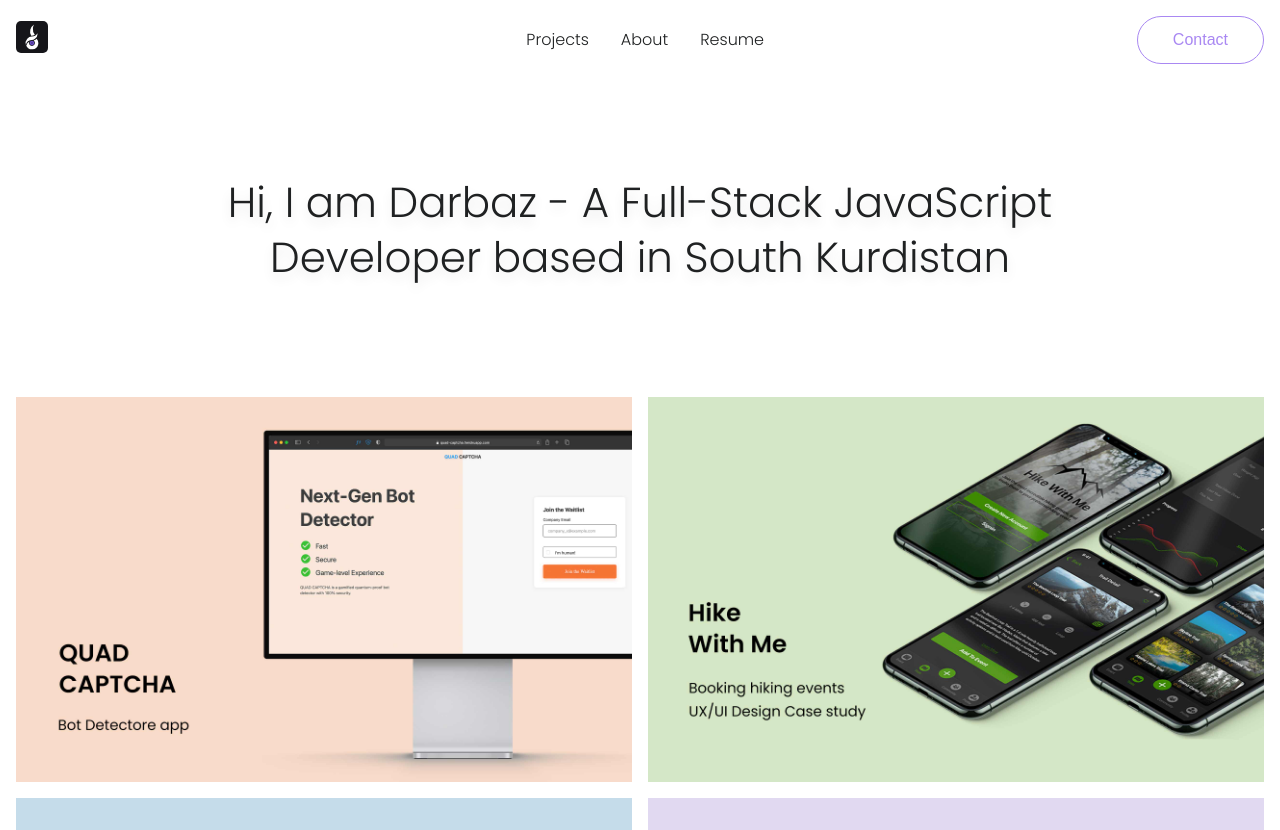
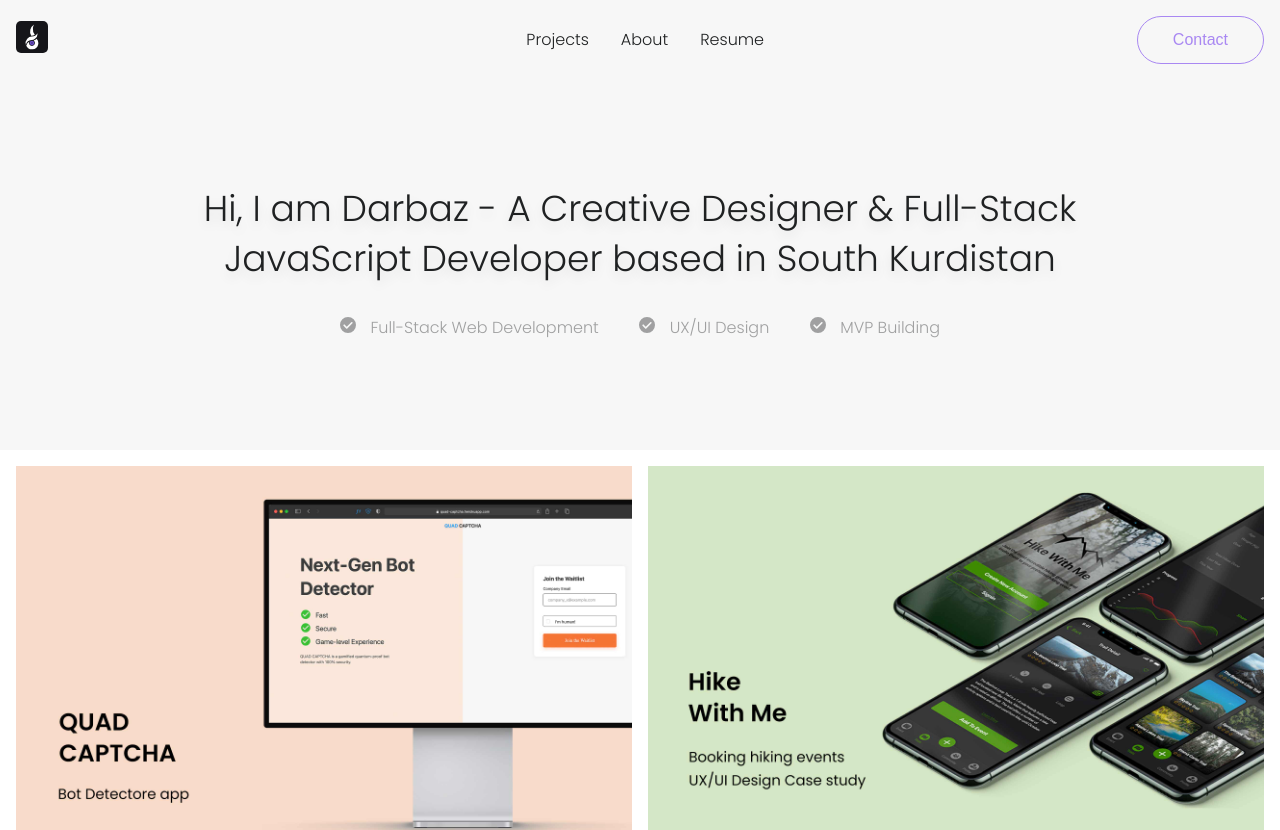
Before and after one commit to darbazali/darbazali.com, a React (Create React App) app: page / in a window 1280 px wide. Shown: the top 830 px of the page. Built offline with nearby package versions, Linux system fonts and the light colour scheme; no server answers.

Commit message:
new Hero

```diff
--- a/src/App.js
+++ b/src/App.js
@@ -11,7 +11,7 @@ const Modal = lazy(() => import('./components/Modal'))
 const GithubAPI = lazy(() => import('./sections/GithubAPI'))
 const Certifications = lazy(() => import('./sections/Certifications'))
 const Hero = lazy(() => import('./sections/Hero'))
-const Services = lazy(() => import('./sections/Services'))
+
 const WhyMe = lazy(() => import('./sections/WhyMe'))
 
 // const Home = lazy(() => import('./screens/Home'))
@@ -61,7 +61,7 @@ const App = () => {
           <Route exact path='/hike-with-me' component={HikeWithMe} />
           <Route exact path='/quad-captcha' component={QuadCaptcha} /> */}
         </Switch>
-        {/* <Footer /> */}
+        <Footer />
         {isModalOpen ? (
           <Modal onRequestClose={toggleModal} isVisible={isModalOpen} />
         ) : (
@@ -75,10 +75,11 @@ const App = () => {
 const Home = () => {
   return (
     <>
-      <h1 className='headline container'>
+      {/* <h1 className='headline container'>
         Hi, I am Darbaz - A Full-Stack JavaScript Developer based in South
         Kurdistan
-      </h1>
+      </h1> */}
+      <Hero />
 
       <div className='projects container flex flex-fd-c'>
         <ProjectQuadCaptcha />
@@ -89,10 +90,9 @@ const Home = () => {
         <ProjectHeatMap />
       </div>
 
-      {/* <Services /> */}
-
       <GithubAPI />
       <Certifications />
+      <WhyMe />
     </>
   )
 }
--- a/src/sections/Hero.js
+++ b/src/sections/Hero.js
@@ -1,26 +1,30 @@
 import React from 'react'
+import checkIcon from '../assets/ICON/check_icon.svg'
 
-const styles = {
-  maxWidth: '770px',
-  textAlign: 'center',
-  margin: '0 auto',
-}
 const Hero = () => {
   return (
-    <div>
-      <div style={styles}>
-        <h4
-          style={{ fontWeight: '400', marginTop: '-50px', opacity: '0.8' }}
-        >{`{Hello, World}`}</h4>
+    <div id='hero'>
+      <h1>
+        Hi, I am Darbaz - A Creative Designer &amp; Full-Stack JavaScript
+        Developer based in South Kurdistan
+      </h1>
 
-        <h2>This is Darbaz</h2>
+      <ul className='flex flex-jc-sb'>
+        <li>
+          <img src={checkIcon} alt='check icon' height='16' width='16' />{' '}
+          Full-Stack Web Development
+        </li>
 
-        <p style={{ maxWidth: '710px', margin: '0 auto' }}>
-          A creative designer and developer based in South Kurdistan. I love
-          white space, open-sourcing, solving interesting problems, and building
-          muscles along the way.
-        </p>
-      </div>
+        <li>
+          <img src={checkIcon} alt='check icon' height='16' width='16' /> UX/UI
+          Design
+        </li>
+
+        <li>
+          <img src={checkIcon} alt='check icon' height='16' width='16' /> MVP
+          Building
+        </li>
+      </ul>
     </div>
   )
 }
--- a/src/sections/Services.js
+++ /dev/null
@@ -1,37 +0,0 @@
-import React from 'react'
-import Rellax from 'react-rellax'
-
-const serviceStyle = {
-  color: '#1f2122',
-  backgroundColor: '#ffffff',
-  display: 'flex',
-  justifyContent: 'center',
-  alignItems: 'center',
-  textAlign: 'center',
-  paddingTop: '2em',
-}
-
-const Services = () => {
-  return (
-    <section style={serviceStyle} id='services'>
-      <div>
-        <Rellax speed={0}>
-          <h4>What I do with Computers?</h4>
-          <p style={{ maxWidth: '280px', margin: '1em auto' }}>
-            I wear a lot of hats when it comes to deal with digital products
-          </p>
-        </Rellax>
-
-        <Rellax speed={2}>
-          <div>
-            <div className='service-card'>UX/UI Design</div>
-            <div className='service-card'>Full-Stack Web Development</div>
-            <div className='service-card'>Building MVPs</div>
-          </div>
-        </Rellax>
-      </div>
-    </section>
-  )
-}
-
-export default Services
--- a/src/sections/WhyMe.js
+++ b/src/sections/WhyMe.js
@@ -4,20 +4,20 @@ import Button from '../components/Button'
 const sectionStyle = {
   textAlign: 'center',
   width: '100%',
-  height: '80vh',
-  padding: '20vh 0',
+  height: 'auto',
+  padding: '10vh 0',
   backgroundColor: '#fff',
 }
 
 const WhyMe = () => {
   return (
     <section style={sectionStyle}>
-      <h3 style={{ fontWeight: '600' }}>Why work with me?</h3>
+      <h2 style={{ fontWeight: '600' }}>Why work with me?</h2>
       <p
         style={{
           fontWeight: '400',
           fontSize: '1em',
-          maxWidth: '590px',
+          maxWidth: '588px',
           margin: '1em auto',
         }}
       >
--- a/src/styles/_header.scss
+++ b/src/styles/_header.scss
@@ -1,7 +1,7 @@
 .header {
   position: sticky;
   z-index: 90;
-  background-color: $white;
+  background-color: $milky;
   transition: all 400ms ease-in-out;
 
   /*
--- /dev/null
+++ b/src/styles/_hero.scss
@@ -0,0 +1,35 @@
+#hero {
+  max-width: 100%;
+  min-height: 450px;
+  text-align: center;
+  margin: 0 auto;
+  background-color: #f7f7f7;
+  margin-top: -80px;
+  padding: 1rem;
+  padding-top: 11.5rem;
+  @include breakpoint-down(small) {
+    padding-top: 8rem;
+  }
+
+  & h1 {
+    font-size: 2.25rem;
+    font-weight: 300;
+    max-width: 880px;
+    margin: 0 auto;
+    line-height: 50px;
+    @include breakpoint-down(small) {
+      font-size: 1.5rem;
+      line-height: 1.4;
+    }
+  }
+
+  ul {
+    max-width: 600px;
+    margin: 2rem auto;
+    list-style-type: none;
+    opacity: 0.4;
+    & img {
+      margin-right: 10px;
+    }
+  }
+}
--- a/src/styles/_variables.scss
+++ b/src/styles/_variables.scss
@@ -7,7 +7,7 @@ $purple: #a988f2;
 // Neutral
 $lightBlue: #2292e5;
 $orangeishRed: #f78764;
-$milky: #fafafa;
+$milky: #f7f7f7;
 $white: hsl(0, 0%, 100%);
 $overlayBlack: hsla(200, 5%, 13%, 0.5);
 
--- a/src/styles/style.css
+++ b/src/styles/style.css
@@ -226,7 +226,7 @@ button,
   position: -webkit-sticky;
   position: sticky;
   z-index: 90;
-  background-color: white;
+  background-color: #f7f7f7;
   -webkit-transition: all 400ms ease-in-out;
   transition: all 400ms ease-in-out;
   /*
@@ -392,6 +392,49 @@ button,
   margin-bottom: 1em;
 }
 
+#hero {
+  max-width: 100%;
+  min-height: 450px;
+  text-align: center;
+  margin: 0 auto;
+  background-color: #f7f7f7;
+  margin-top: -80px;
+  padding: 1rem;
+  padding-top: 11.5rem;
+}
+
+@media (max-width: 39.9375em) {
+  #hero {
+    padding-top: 8rem;
+  }
+}
+
+#hero h1 {
+  font-size: 2.25rem;
+  font-weight: 300;
+  max-width: 880px;
+  margin: 0 auto;
+  line-height: 50px;
+}
+
+@media (max-width: 39.9375em) {
+  #hero h1 {
+    font-size: 1.5rem;
+    line-height: 1.4;
+  }
+}
+
+#hero ul {
+  max-width: 600px;
+  margin: 2rem auto;
+  list-style-type: none;
+  opacity: 0.4;
+}
+
+#hero ul img {
+  margin-right: 10px;
+}
+
 @media (min-width: 64em) {
   .projects {
     display: -webkit-box;
--- a/src/styles/style.scss
+++ b/src/styles/style.scss
@@ -4,6 +4,7 @@
 
 @import 'global';
 @import 'header';
+@import 'hero';
 @import 'projects';
 @import 'github_api';
 @import 'certifications';
```
Also changed, not shown: src/assets/ICON/check_icon.svg (added).
